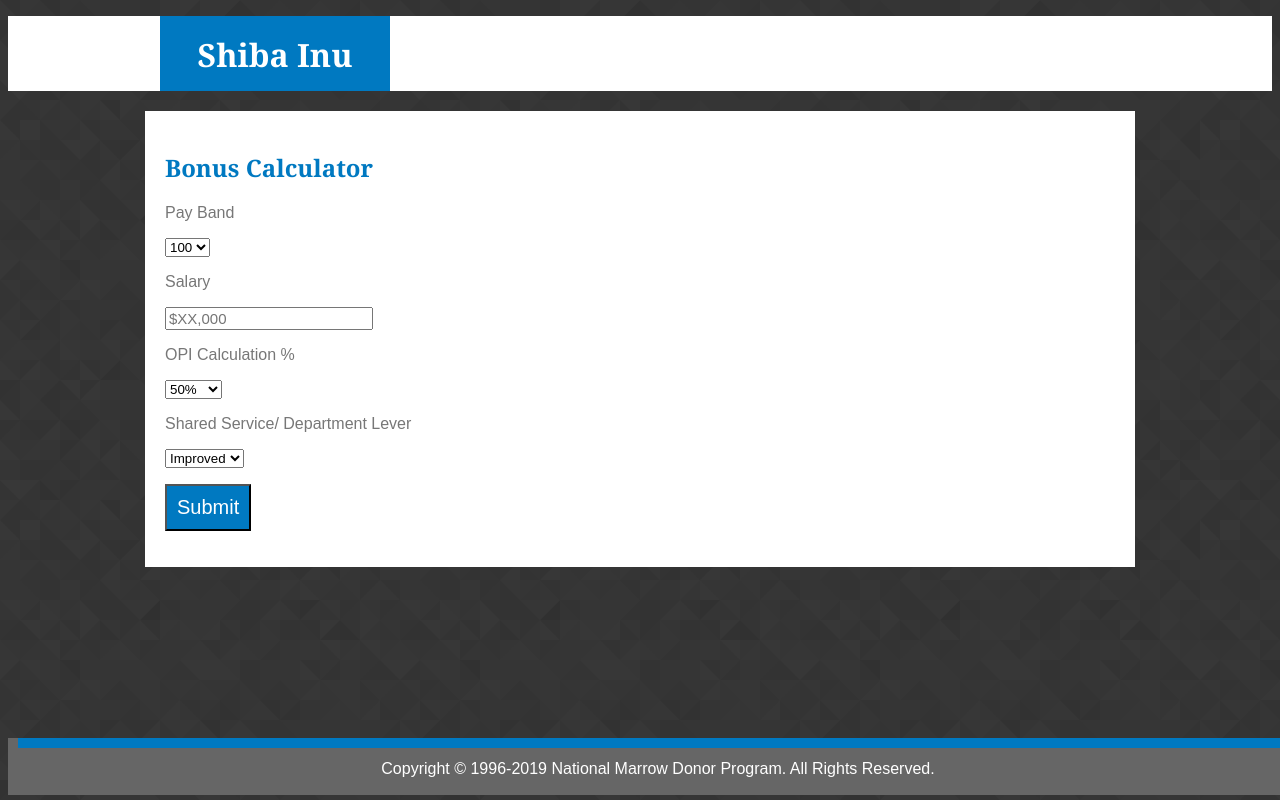
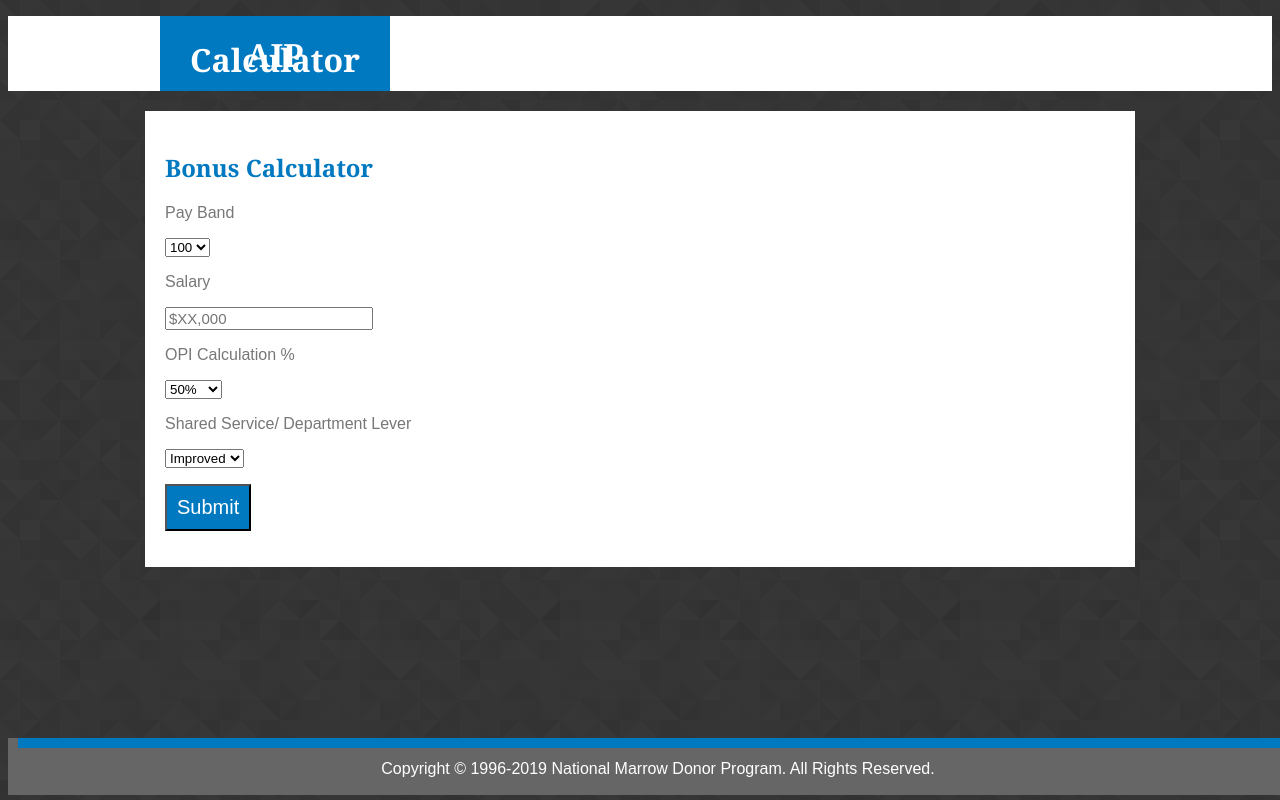
Before and after one commit to wchen6572/AIP-Calculator, a plain HTML site: page index.html in a window 1280 px wide. Drawn offline with nearby package versions, Linux system fonts and the light colour scheme.

Commit message:
Update index.html

```diff
--- a/index.html
+++ b/index.html
@@ -10,7 +10,7 @@
 <div class = "HeaderBar">
         <div class= "Header">
                 <div id=HeaderBox>
-                    <h1>Shiba Inu</h1>
+                    <h1>AIP Calculator</h1>
                 </div>
                 <p>
                 <!-- <a href="index.html">About</a> | -->
```
